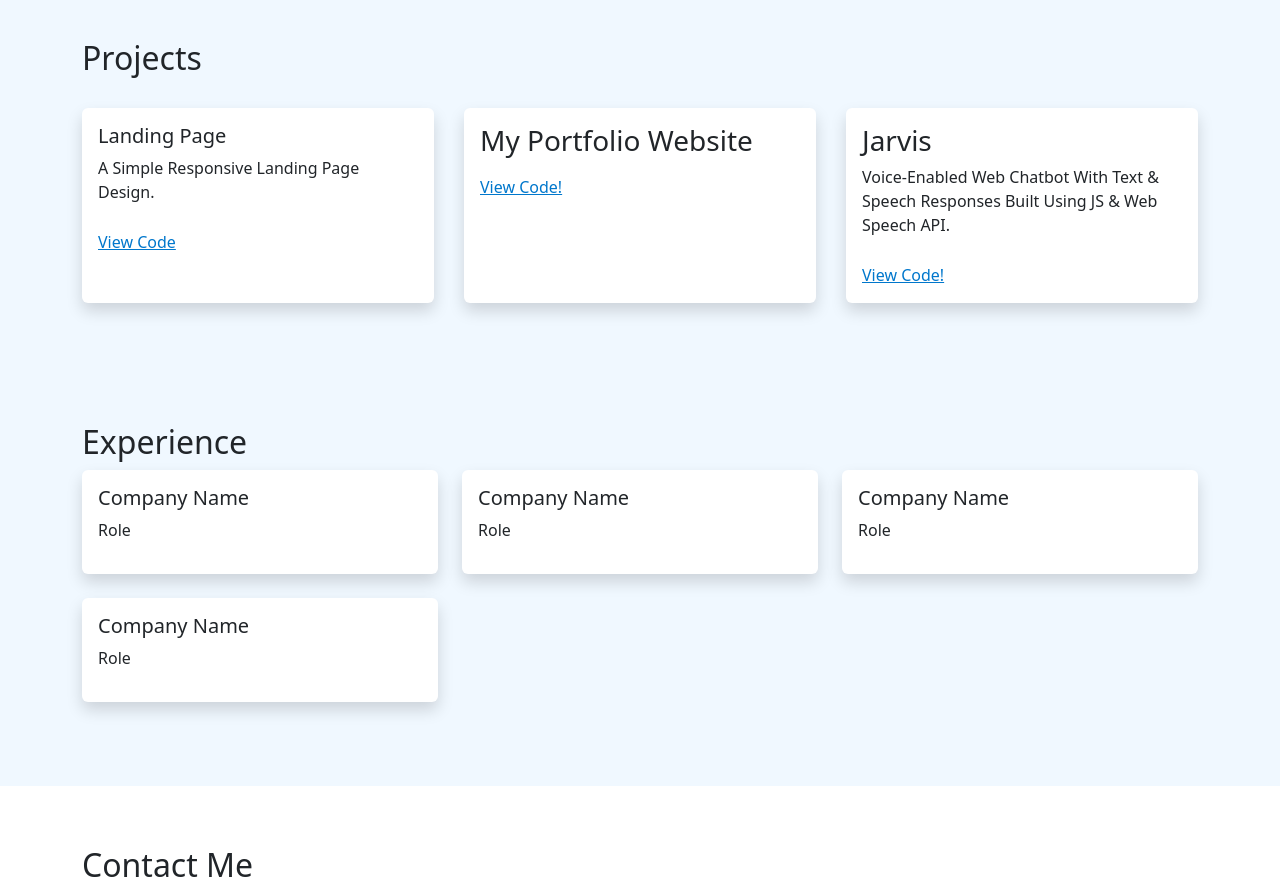
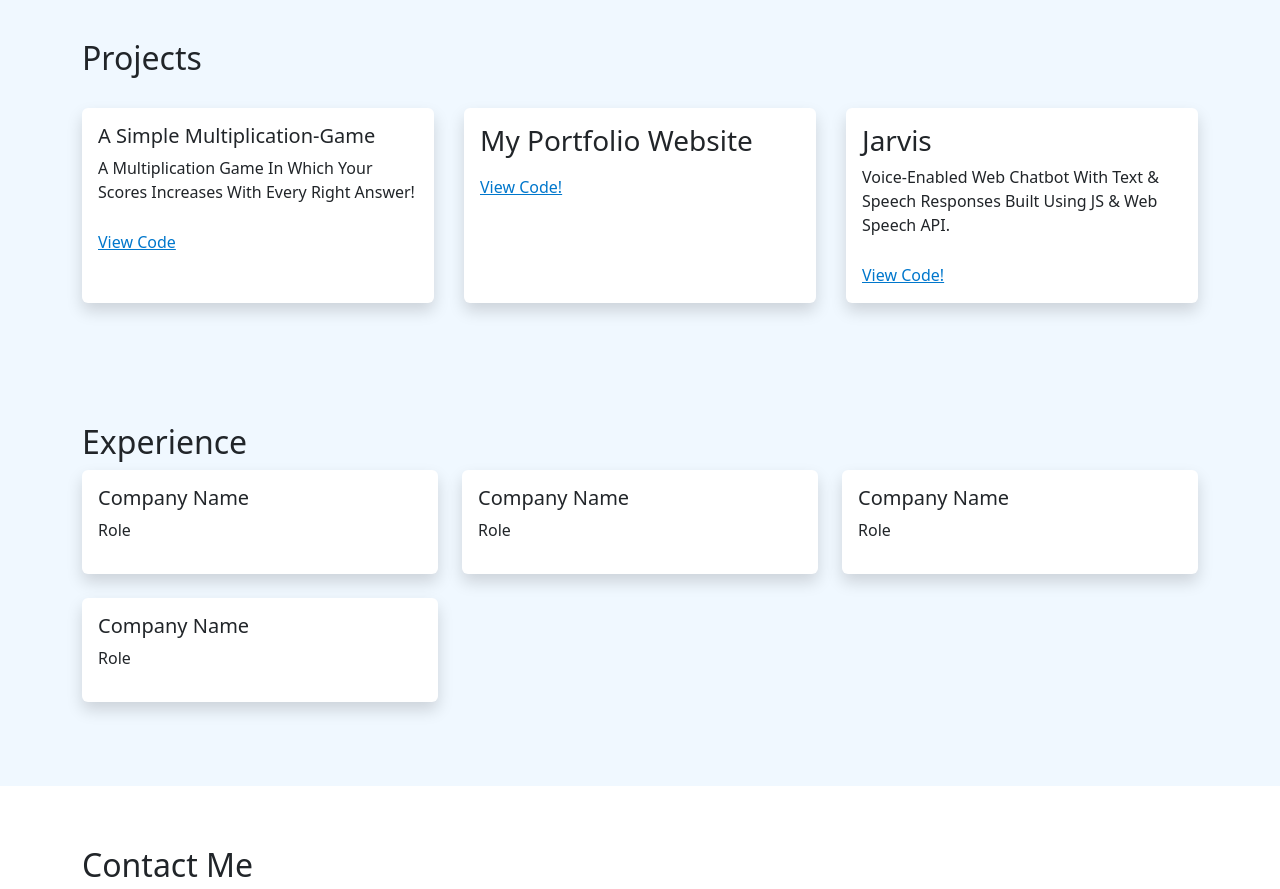
Before and after one commit to shaikhayaan1663-design/My-portfolio, a plain HTML site: page index.html in a window 1280 px wide. Shown: the part 1000-1889 px from the top of the page. Drawn offline with nearby package versions, Linux system fonts and the light colour scheme.

Commit message:
index.html

```diff
--- a/index.html
+++ b/index.html
@@ -63,12 +63,11 @@
     <section id="projects">
       <div class="container">
         <h2>projects</h2>
-        <div class="landing page "></div>
         <div class="project-grid">
           <div class="project-card p-3 shadow rounded">
-            <h5>Landing Page</h5>
-            <p>A simple responsive landing page design.</p>
-            <a href="#">View Code</a>
+            <h5> A simple multiplication-game</h5>
+            <p>A  Multiplication game in which your scores increases with every right Answer!</p>
+            <a href="https://shaikhayaan1663-design.github.io/multiplication-game/">View Code</a>
           </div>
           <div class="project-card p-3 shadow rounded">
             <h3>my portfolio website </h3>
```
